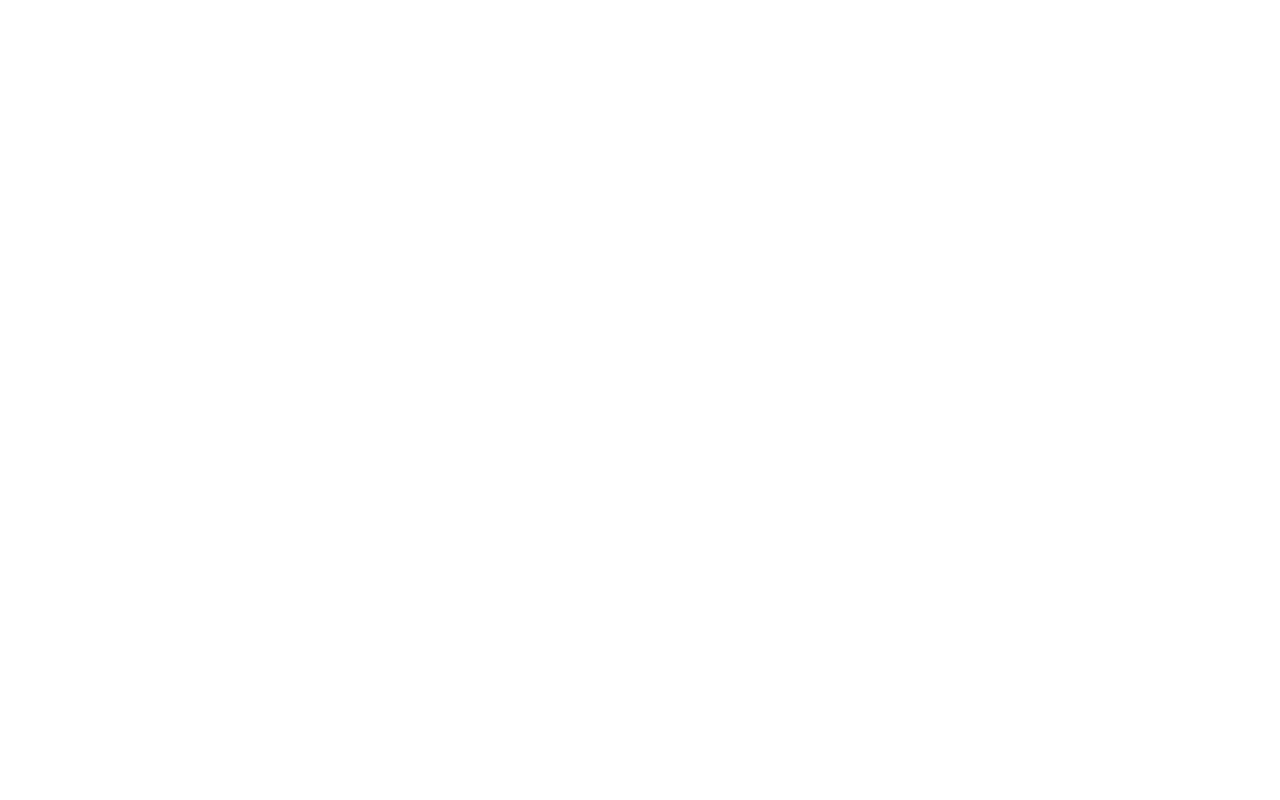
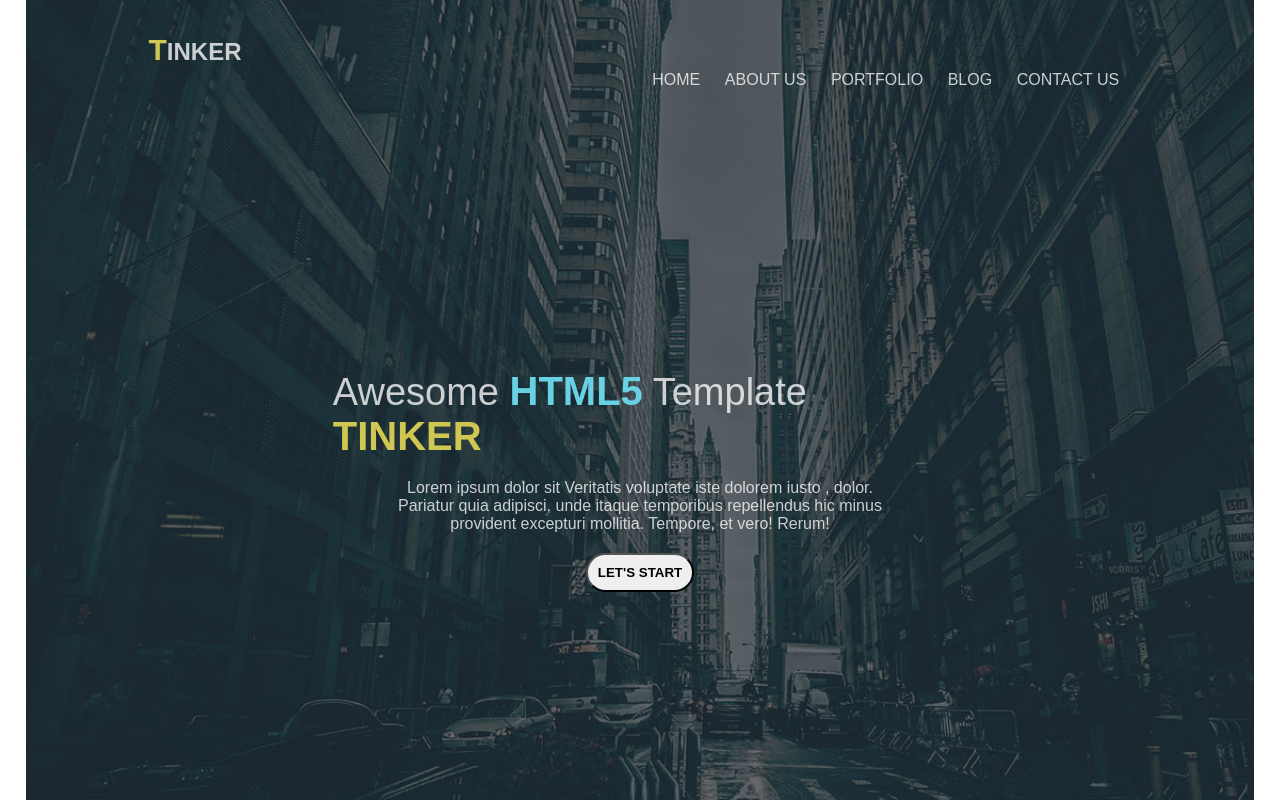
Before and after one commit to cidou33/exo_SAC, a plain HTML site: page index.html in a window 1280 px wide. Drawn offline with Linux system fonts and the light colour scheme.

Commit message:
new header

```diff
--- a/index.html
+++ b/index.html
@@ -8,7 +8,23 @@
 </head>
 <body>
     <header>
-
+        <nav class="navHead">
+            <div class="home">
+                <h1 class="logo"><span class="T">T</span>INKER</h1>
+            </div>
+            <ul class="ulHead">
+                <li>HOME</li>
+                <li>ABOUT US</li>
+                <li>PORTFOLIO</li>
+                <li>BLOG</li>
+                <li>CONTACT US</li>
+            </ul>
+        </nav>
+        <div class="txtHead">
+            <h2 class="titleHead">Awesome <span class="html5">HTML5</span> Template <span class="tinkerSpan">TINKER</span></h2>
+            <p class="paraTitle">Lorem ipsum dolor sit Veritatis voluptate iste dolorem iusto , dolor. Pariatur quia adipisci, unde itaque temporibus repellendus hic minus provident excepturi mollitia. Tempore, et vero! Rerum!</p>
+            <button>LET'S START</button>
+        </div>
     </header>
 
     <main>
--- a/style.css
+++ b/style.css
@@ -3,3 +3,83 @@
     padding: 0;
     box-sizing: border-box;
 }
+body{
+    margin: 0 2%;
+    font-family: sans-serif;
+}
+header{
+    background-image: url("img/banner_bg.jpg");
+    background-size: cover;
+    width: 100%;
+    height: 100vh;
+    color: rgba(255, 255, 255, 0.774);
+}
+.navHead{
+    display: flex;
+    justify-content: space-between;
+    margin: 0 10%;
+    padding: 2% 0;
+    height: 20%;
+}
+.logo{
+    font-weight: 900;
+    margin-top: 8px;
+    cursor: pointer;
+}
+.logo:hover{
+    color: white;
+}
+.T{
+    font-size: 30px;
+    color: rgb(207, 199, 81);
+}
+.ulHead{
+    display: flex;
+    justify-content: space-between;
+     width: 50%;
+}
+li{
+    list-style-type: none;
+    margin: auto;
+
+}
+li:hover{
+    cursor: pointer;
+    color: white;
+
+}
+.txtHead{
+    display: flex;
+    justify-content: center;
+    align-items: center;
+    flex-direction: column;
+    width: 50%;
+    height: 80%;
+    margin: 0 auto;
+}
+.titleHead{
+    font-size: 38px;
+    font-weight:normal;
+}
+.html5{
+    color: rgb(104, 209, 228);
+    font-weight: 700;
+    font-size: 40px;
+}
+.tinkerSpan{
+    font-weight: 700;
+    font-size: 40px;
+    color: rgb(207, 199, 81);
+
+}
+
+.paraTitle{
+    text-align: center;
+    padding: 20px 50px;
+}
+button{
+    border-radius: 50px;
+    padding: 10px;
+    font-weight: 700;
+    cursor: pointer;
+}
```
